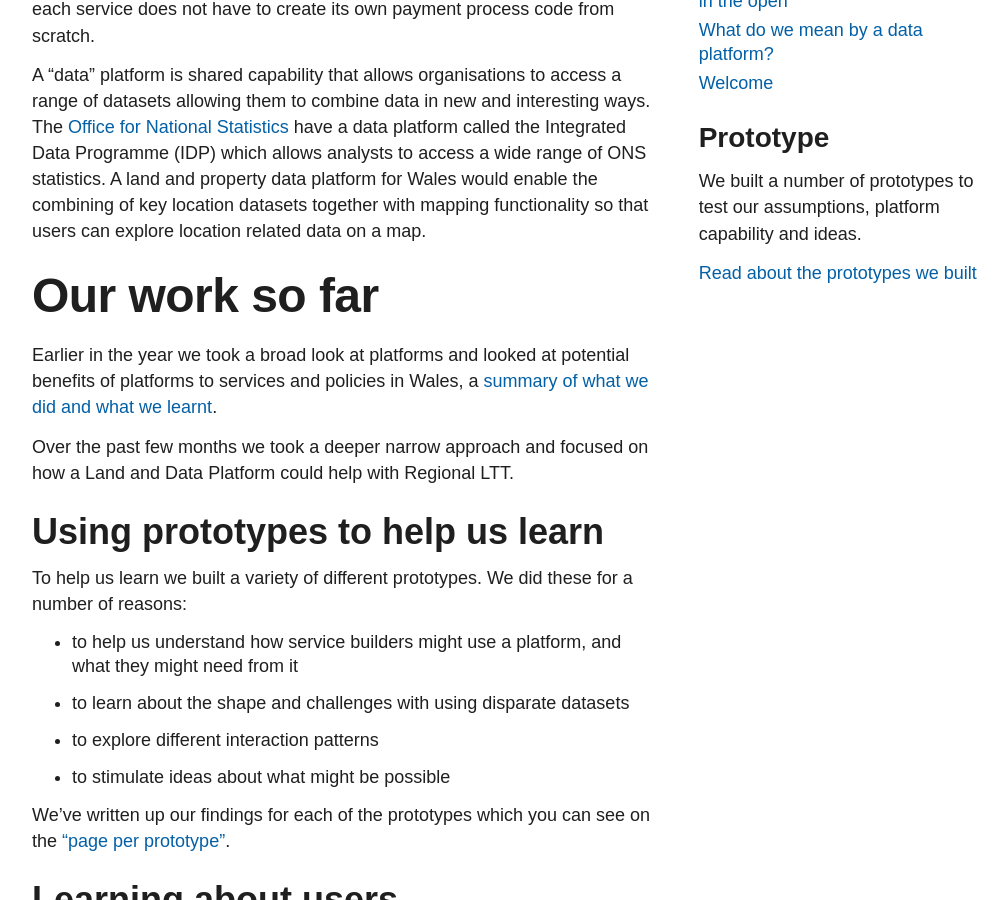
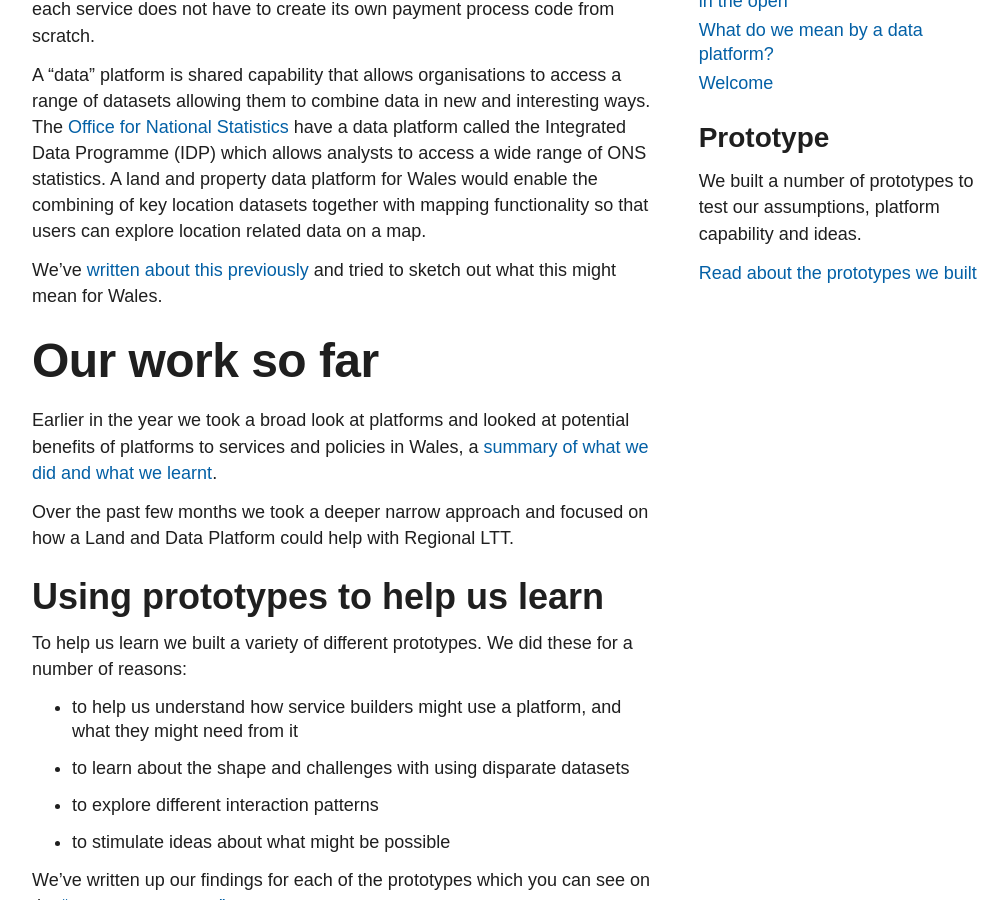
Before and after one commit to Welsh-Revenue-Authority/property-data-poc, a Jekyll site: the page built from en/index.md, in a window 1280 px wide and 900 px high, scrolled down 832 px. Shown: the whole window, without its empty margins (128-1136 px from the left). Built offline with Jekyll 4.4.1, drawn with Linux system fonts in a browser that asks for light colours.

Commit message:
Update index.md

```diff
--- a/en/index.md
+++ b/en/index.md
@@ -14,6 +14,8 @@ A platform is digital infrastructure that can be used by many organisations. For
 Notify allows anyone who uses its code to send their own customised, bulk or individual postal letters and SMS to citizens. Pay is code that allows citizens to make payments for government services – whichever service that is, so that each service does not have to create its own payment process code from scratch.
 
 A “data” platform is shared capability that allows organisations to access a range of datasets allowing them to combine data in new and interesting ways. The [Office for National Statistics](https://www.ons.gov.uk/) have a data platform called the Integrated Data Programme (IDP) which allows analysts to access a wide range of ONS statistics. A land and property data platform for Wales would enable the combining of key location datasets together with mapping functionality so that users can explore location related data on a map.
+
+We've [written about this previously](https://welsh-revenue-authority.github.io/property-data-poc/en/2022/03/02/what-do-we-mean-by-a-data-platform.html) and tried to sketch out what this might mean for Wales.
 
 # Our work so far
 Earlier in the year we took a broad look at platforms and looked at potential benefits of platforms to services and policies in Wales, a [summary of what we did and what we learnt](https://welsh-revenue-authority.github.io/property-data-poc/en/2022/05/26/summary_proof_of_concept.html).
```
